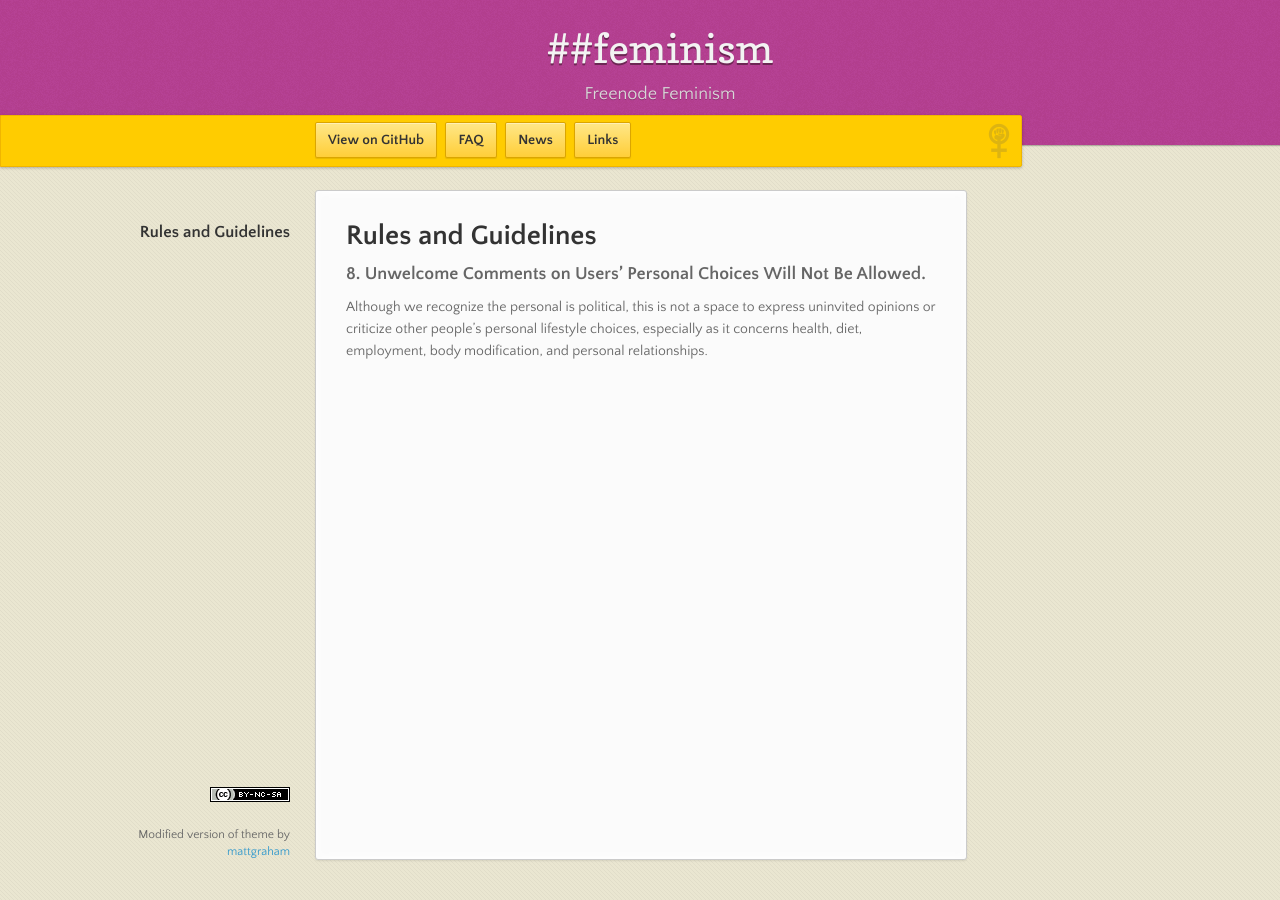
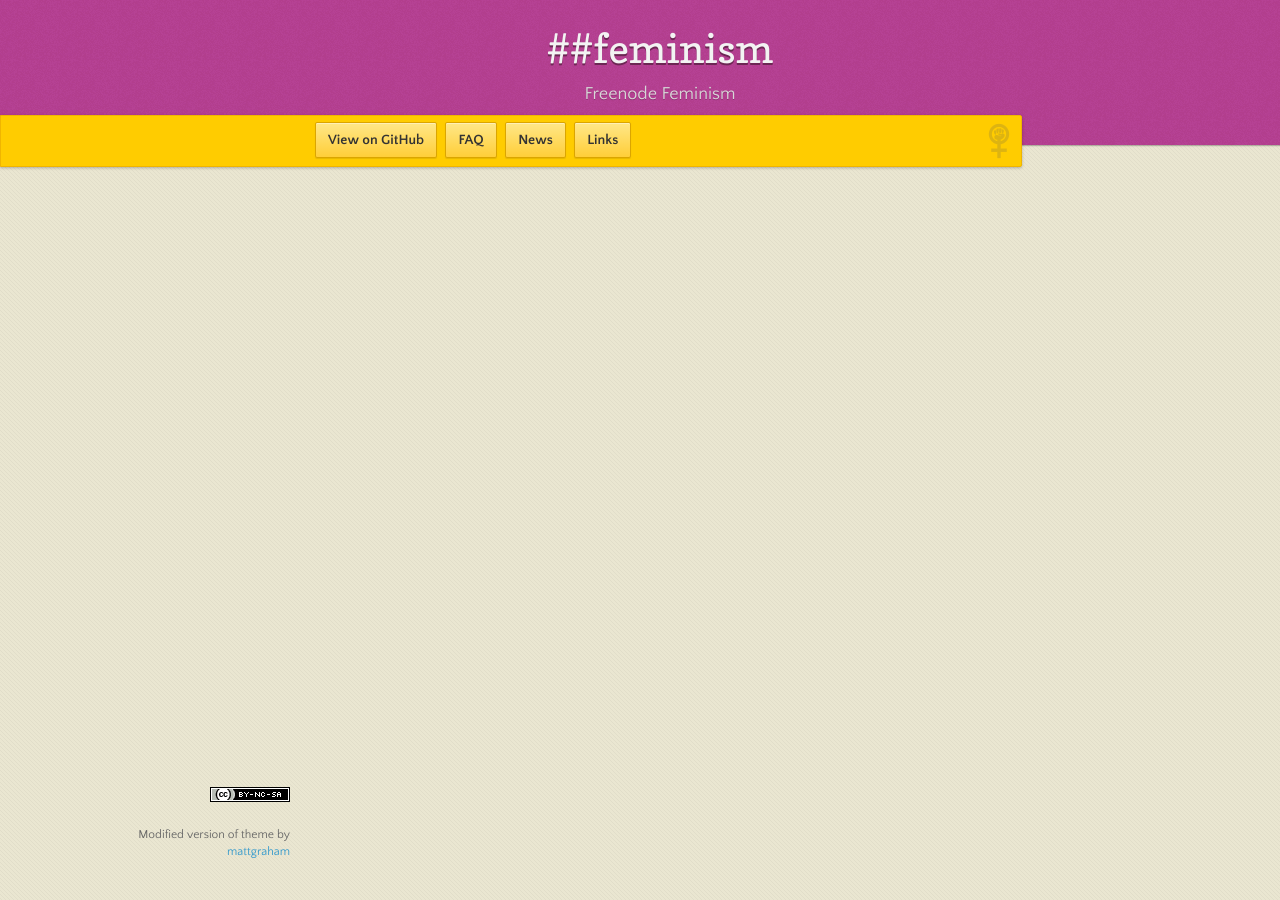
Before and after one commit to feminism-chat/feminism-chat.github.io, a Jekyll site: the page built from README.md, in a window 1280 px wide. Built offline with Jekyll 4.4.1, drawn with Linux system fonts in a browser that asks for light colours; nearby versions of some CDN libraries; our own code applies the rules of GitHub Pages for plain Markdown files.

Commit message:
move to FAQ: personal criticism
and we're done

```diff
--- a/index.md
+++ /dev/null
@@ -1,10 +0,0 @@
----
-layout: default
-content_type: md
-title: Home
----
-
-# Rules and Guidelines
-
-### 8. Unwelcome Comments on Users' Personal Choices Will Not Be Allowed.
-Although we recognize the personal is political, this is not a space to express uninvited opinions or criticize other people's personal lifestyle choices, especially as it concerns health, diet, employment, body modification, and personal relationships.
```
Also changed, not shown: faq.md (+3 -0 lines).
